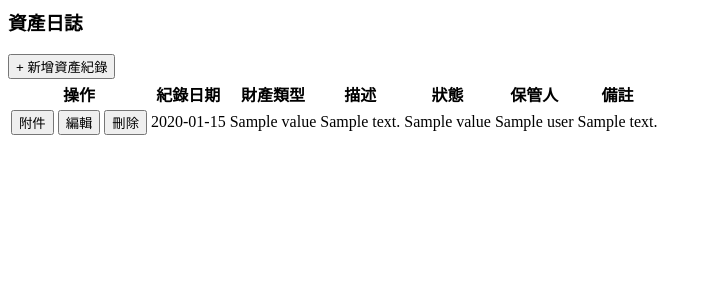
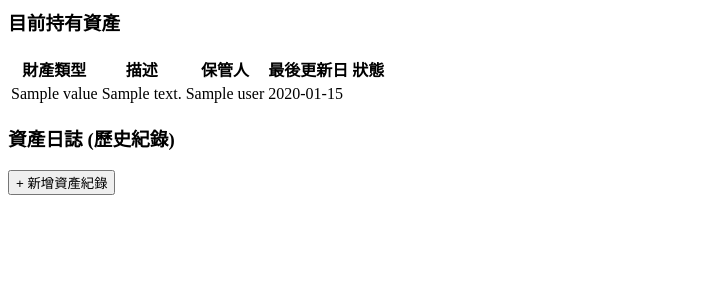
Before and after one commit to CindyHu26/vehicle_management, a FastAPI app: template templates/fragments/asset_log_list.html in a window 1280 px wide. Shown: the top 300 px of the page, without its empty margins (0-712 px from the left). Run offline with FastAPI, Linux system fonts and the light colour scheme; the template is opened without the code that fills it: most values are stand-ins (such as "Sample title", 1, 10 or a date in 2020).

Commit message:
check asset error

```diff
--- a/app.py
+++ b/app.py
@@ -149,17 +149,26 @@
 
     all_employees = db.scalars(select(Employee).order_by(Employee.name)).all()
 
+    # (!!!) 修正 5：從資料庫撈出所有不重複的公司名稱 (!!!)
+    company_list_query = (
+        select(Vehicle.company)
+        .where(Vehicle.company != None) # 排除空值
+        .distinct()                     # 只選不重複的
+        .order_by(Vehicle.company)      # 排序
+    )
+    all_companies = db.scalars(company_list_query).all()
+
     return templates.TemplateResponse(
         name="fragments/vehicle_form.html",
         context={
             "request": request,
             "vehicle": vehicle,
             "all_employees": all_employees,
+            "all_companies": all_companies, # (!!!) 修正 6：傳遞到模板 (!!!)
             "vehicle_types": list(VehicleType),
             "vehicle_statuses": list(VehicleStatus),
         }
     )
-
 
 @app.get("/vehicle/{vehicle_id}")
 async def get_vehicle_detail_page(
@@ -1122,6 +1131,57 @@
         }
     )
 
+@app.get("/vehicle/{vehicle_id}/asset-log-list")
+async def get_asset_log_list(
+    request: Request,
+    vehicle_id: UUID,
+    db: Session = Depends(get_db)
+):
+    """ 取得「單一車輛」的資產日誌 (片段) """
+
+    stmt = (
+        select(VehicleAssetLog)
+        .where(VehicleAssetLog.vehicle_id == vehicle_id)
+        .options(joinedload(VehicleAssetLog.user))
+        .order_by(desc(VehicleAssetLog.log_date)) # 依日期倒序
+    )
+    asset_logs = db.scalars(stmt).all()
+
+    # (!!!) 1. 更新計算邏輯 (!!!)
+    latest_asset_map = {}
+
+    # 我們反向遍歷 (從最舊到最新)，以確保 latest_asset_map 儲存的是最新的紀錄
+    for log in reversed(asset_logs):
+        description_key = log.description or f"__asset_type_{log.asset_type.value}__"
+        asset_key = (log.asset_type, description_key)
+
+        latest_asset_map[asset_key] = log
+
+    # (!!!) 2. 修正篩選條件 (!!!)
+    # 篩選出狀態為 'assigned' (已指派) 或 'returned' (已歸還) 的資產
+    # 這代表公司目前「持有」的所有資產 (無論在庫存或在車上)
+    current_assets = [
+        log for log in latest_asset_map.values()
+        if log.status in [AssetStatus.assigned, AssetStatus.returned]
+    ]
+
+    # 重新排序 (依狀態、類型、描述)
+    current_assets.sort(key=lambda x: (
+        x.status.value, # 讓 "assigned" 排在 "returned" 之前
+        x.asset_type.value,
+        x.description or ""
+    ))
+
+    return templates.TemplateResponse(
+        name="fragments/asset_log_list.html",
+        context={
+            "request": request,
+            "asset_logs": asset_logs,
+            "current_assets": current_assets, # (!!!) 傳遞更新後的清單 (!!!)
+            "vehicle_id": vehicle_id
+        }
+    )
+
 @app.get("/asset-log/new")
 @app.get("/asset-log/{log_id}/edit")
 async def get_asset_log_form(
--- a/templates/fragments/asset_log_list.html
+++ b/templates/fragments/asset_log_list.html
@@ -5,8 +5,55 @@
   hx-swap="outerHTML"
   class="p-6"
 >
+
+  <div class="mb-6">
+    <h3 class="text-xl font-semibold text-gray-700 mb-4">目前持有資產</h3>
+    <div class="overflow-x-auto bg-white border border-gray-200 rounded-lg">
+      <table class="min-w-full divide-y divide-gray-200">
+        <thead class="bg-gray-50">
+          <tr>
+            <th class="px-4 py-3 text-left text-xs font-medium text-gray-500 uppercase tracking-wider">財產類型</th>
+            <th class="px-4 py-3 text-left text-xs font-medium text-gray-500 uppercase tracking-wider">描述</th>
+            <th class="px-4 py-3 text-left text-xs font-medium text-gray-500 uppercase tracking-wider">保管人</th>
+            <th class="px-4 py-3 text-left text-xs font-medium text-gray-500 uppercase tracking-wider">最後更新日</th>
+            <th class="px-4 py-3 text-left text-xs font-medium text-gray-500 uppercase tracking-wider">狀態</th>
+          </tr>
+        </thead>
+        <tbody class="bg-white divide-y divide-gray-200">
+          {% if not current_assets %}
+            <tr>
+              <td colspan="5" class="px-4 py-4 text-center text-sm text-gray-500">
+                目前無持有資產
+              </td>
+            </tr>
+          {% endif %}
+          {% for log in current_assets %}
+          <tr class="hover:bg-gray-50">
+            <td class="px-4 py-4 whitespace-nowrap text-sm text-gray-700">{{ asset_type_map.get(log.asset_type.value, log.asset_type.value) }}</td>
+            <td class="px-4 py-4 whitespace-nowrap text-sm text-gray-700">{{ log.description or '' }}</td>
+            <td class="px-4 py-4 whitespace-nowrap text-sm text-gray-700">{{ log.user.name if log.user else '' }}</td>
+            <td class="px-4 py-4 whitespace-nowrap text-sm text-gray-800">{{ log.log_date.strftime('%Y-%m-%d') if log.log_date else '' }}</td>
+
+            <td class="px-4 py-4 whitespace-nowrap text-sm font-medium">
+              {% if log.status.value == 'assigned' %}
+                <span class="text-green-700">
+                  {{ "✔️ " ~ asset_status_map.get(log.status.value, log.status.value) }}
+                </span>
+              {% elif log.status.value == 'returned' %}
+                <span class="text-blue-700">
+                  {{ "📦 " ~ asset_status_map.get(log.status.value, log.status.value) }}
+                </span>
+              {% endif %}
+            </td>
+          </tr>
+          {% endfor %}
+        </tbody>
+      </table>
+    </div>
+  </div>
+
   <div class="mb-4 flex justify-between items-center">
-    <h3 class="text-xl font-semibold text-gray-700">資產日誌</h3>
+    <h3 class="text-xl font-semibold text-gray-700">資產日誌 (歷史紀錄)</h3>
     <button
       class="bg-blue-600 text-white px-4 py-2 rounded-lg shadow hover:bg-blue-700 transition duration-300"
       hx-get="/asset-log/new?vehicle_id={{ vehicle_id }}"
@@ -18,80 +65,5 @@
   </div>
 
   <div class="overflow-x-auto bg-white border border-gray-200 rounded-lg">
-    <table class="min-w-full divide-y divide-gray-200">
-      <thead class="bg-gray-50">
-        <tr>
-          <th class="px-4 py-3 text-left text-xs font-medium text-gray-500 uppercase tracking-wider">操作</th>
-          <th class="px-4 py-3 text-left text-xs font-medium text-gray-500 uppercase tracking-wider">紀錄日期</th>
-          <th class="px-4 py-3 text-left text-xs font-medium text-gray-500 uppercase tracking-wider">財產類型</th>
-          <th class="px-4 py-3 text-left text-xs font-medium text-gray-500 uppercase tracking-wider">描述</th>
-          <th class="px-4 py-3 text-left text-xs font-medium text-gray-500 uppercase tracking-wider">狀態</th>
-          <th class="px-4 py-3 text-left text-xs font-medium text-gray-500 uppercase tracking-wider">保管人</th>
-          <th class="px-4 py-3 text-left text-xs font-medium text-gray-500 uppercase tracking-wider">備註</th>
-        </tr>
-      </thead>
-      <tbody class="bg-white divide-y divide-gray-200">
-        {% if not asset_logs %}
-          <tr>
-            <td colspan="7" class="px-4 py-4 text-center text-sm text-gray-500">
-              尚無資產日誌
-            </td>
-          </tr>
-        {% endif %}
-
-        {% for log in asset_logs %}
-        <tr class="hover:bg-gray-50">
-
-          <td class="px-4 py-4 whitespace-nowrap text-left text-sm font-medium">
-            <button
-              class="text-green-600 hover:text-green-900"
-              hx-get="/attachments/manage/asset_log/{{ log.id }}"
-              hx-target="#modal-container"
-              hx-swap="beforeend"
-              title="附件"
-            >
-              附件
-            </button>
-            <button
-              class="text-blue-600 hover:text-blue-900 ml-4"
-              hx-get="/asset-log/{{ log.id }}/edit"
-              hx-target="#modal-container"
-              hx-swap="beforeend"
-            >
-              編輯
-            </button>
-            <button
-              class="text-red-600 hover:text-red-900 ml-4"
-              hx-delete="/asset-log/{{ log.id }}/delete"
-              hx-target="closest tr"
-              hx-swap="outerHTML"
-              hx-confirm="確定要刪除這筆資產日誌嗎？"
-            >
-              刪除
-            </button>
-          </td>
-
-          <td class="px-4 py-4 whitespace-nowrap text-sm text-gray-800 cursor-pointer" hx-get="/asset-log/{{ log.id }}/edit" hx-target="#modal-container" hx-swap="beforeend">
-            {{ log.log_date.strftime('%Y-%m-%d') if log.log_date else '' }}
-          </td>
-          <td class="px-4 py-4 whitespace-nowrap text-sm text-gray-700 cursor-pointer" hx-get="/asset-log/{{ log.id }}/edit" hx-target="#modal-container" hx-swap="beforeend">
-            {{ asset_type_map.get(log.asset_type.value, log.asset_type.value) }}
-          </td>
-          <td class="px-4 py-4 whitespace-nowrap text-sm text-gray-700 cursor-pointer" hx-get="/asset-log/{{ log.id }}/edit" hx-target="#modal-container" hx-swap="beforeend">
-            {{ log.description or '' }}
-          </td>
-          <td class="px-4 py-4 whitespace-nowrap text-sm text-gray-700 cursor-pointer" hx-get="/asset-log/{{ log.id }}/edit" hx-target="#modal-container" hx-swap="beforeend">
-            {{ asset_status_map.get(log.status.value, log.status.value) }}
-          </td>
-          <td class="px-4 py-4 whitespace-nowrap text-sm text-gray-700 cursor-pointer" hx-get="/asset-log/{{ log.id }}/edit" hx-target="#modal-container" hx-swap="beforeend">
-            {{ log.user.name if log.user else '' }}
-          </td>
-          <td class="px-4 py-4 text-sm text-gray-700 truncate cursor-pointer" style="max-width: 200px;" hx-get="/asset-log/{{ log.id }}/edit" hx-target="#modal-container" hx-swap="beforeend">
-            {{ log.notes or '' }}
-          </td>
-        </tr>
-        {% endfor %}
-      </tbody>
-    </table>
-  </div>
+    </div>
 </div>
```
Also changed, not shown: templates/fragments/vehicle_form.html (+7 -1 lines).
